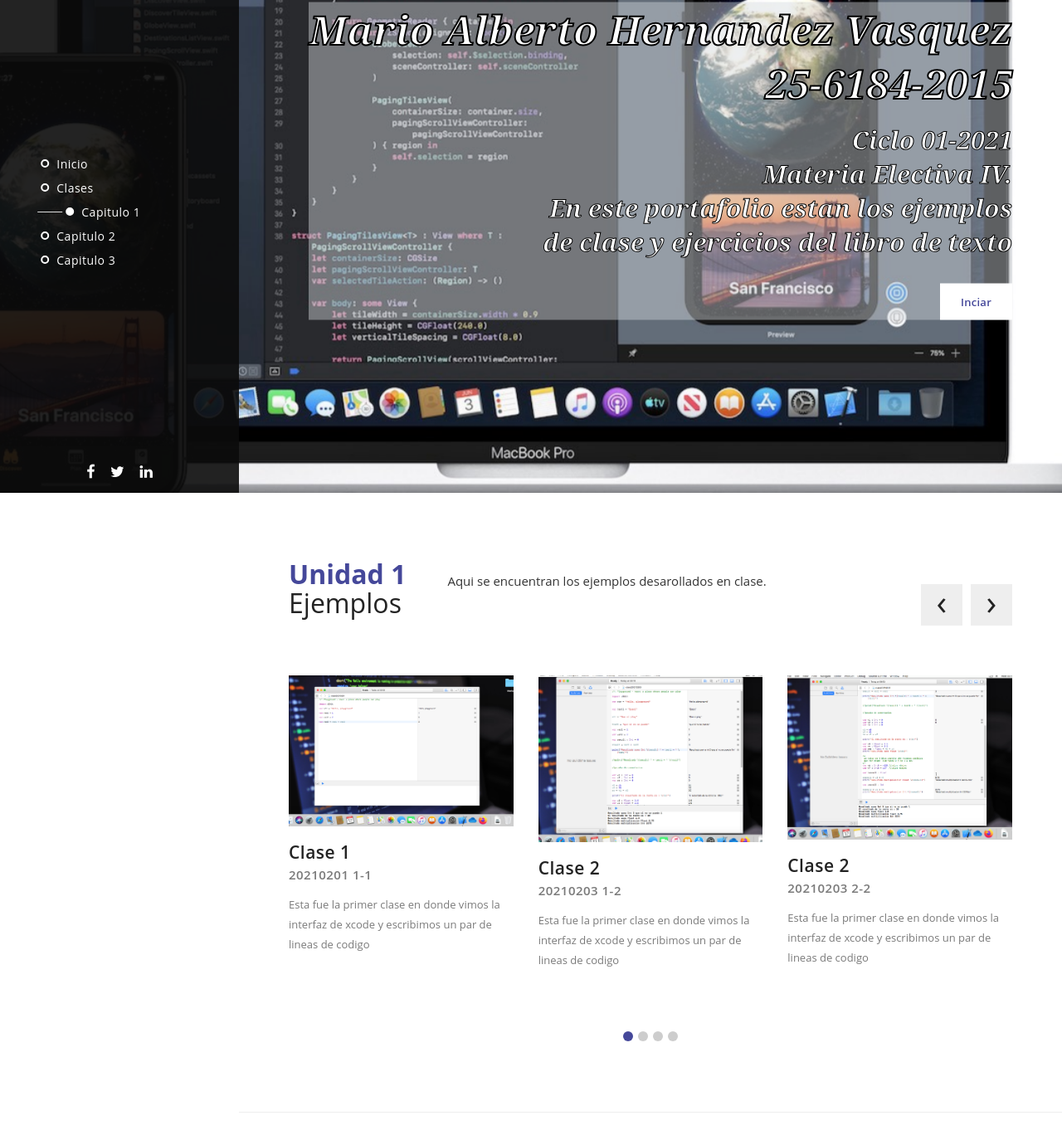
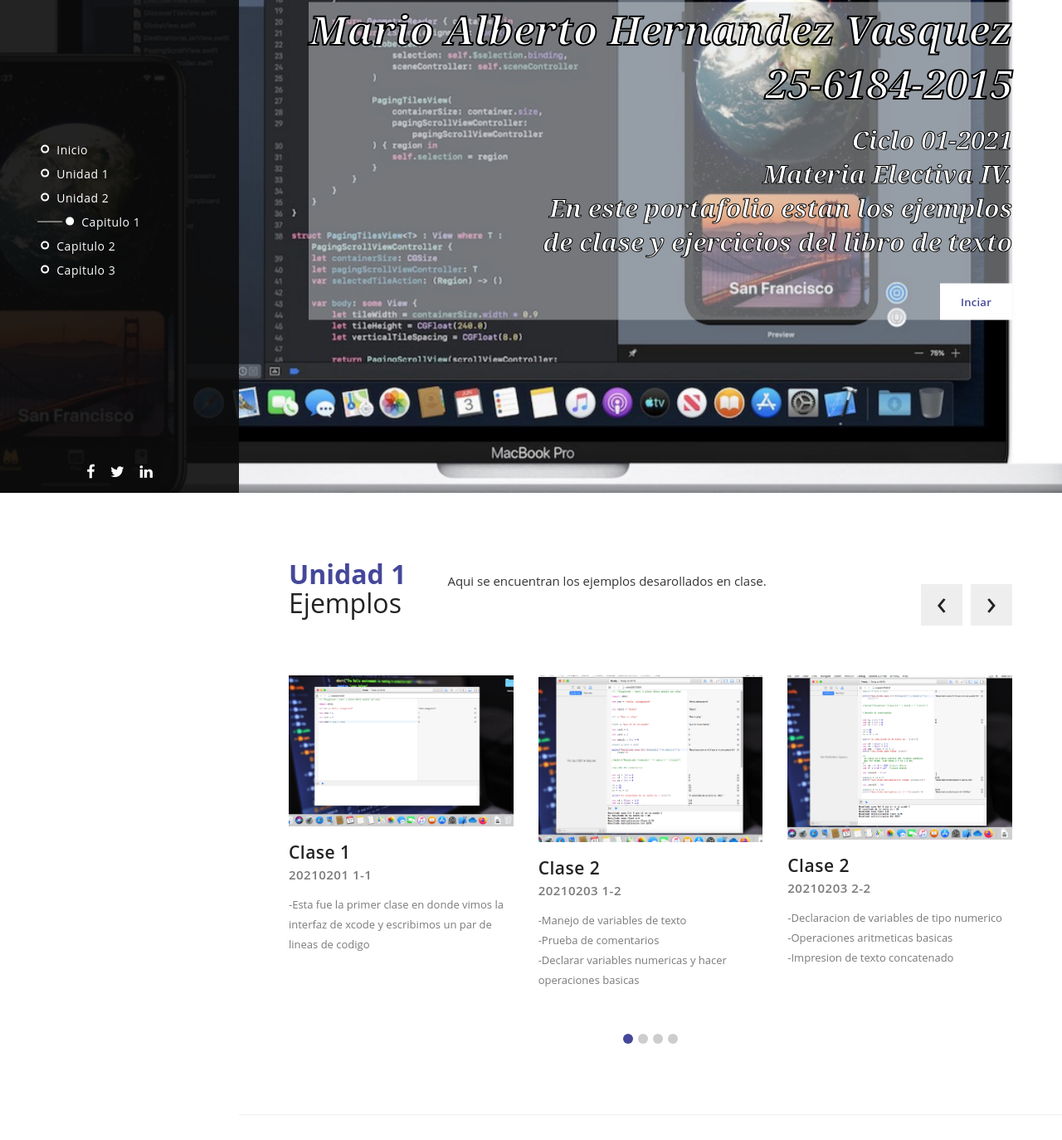
Before and after one commit to muzaprogrammer/portafolio2561842015, a plain HTML site: page index.html in a window 1280 px wide. Shown: the part 206-1580 px from the top of the page at 83% size. Drawn offline with Linux system fonts and the light colour scheme.

Commit message:
Arreglar clases unidad 1

```diff
--- a/index.html
+++ b/index.html
@@ -53,7 +53,14 @@
                         <a href="#cls1">
                             <span class="rect"></span>
                             <span class="circle"></span>
-                            Clases
+                            Unidad 1
+                        </a>
+                    </li>
+                    <li>
+                        <a href="#cls2">
+                            <span class="rect"></span>
+                            <span class="circle"></span>
+                            Unidad 2
                         </a>
                     </li>
                     <li>
@@ -137,96 +144,6 @@
                     </div>
                 </div>
                 <!-- // Item -->
-                <!--
-                <div class="item item-3">
-                    <div class="img-fill">
-                        <div class="image"></div>
-                        <div class="info">
-                            <div style="background-color:  #d6dbdf70;">
-                                <h1 class="textStyle textStroke1">Mario Alberto Hernandez Vasquez<br>25-6184-2015</h1>
-                                <h2 class="textStroke2">
-                                    Ciclo 01-2021
-                                    <br>
-                                    Materia Electiva IV.
-                                    <br>
-                                    En este portafolio estan los ejemplos
-                                    <br>
-                                    de clase y ejercicios del libro de texto
-                                </h2>
-                                <div class="white-button button">
-                                    <a href="#cap1">Inciar</a>
-                                </div>
-                            </div>
-                        </div>
-                    </div>
-                </div>
-                <div class="item item-4">
-                    <div class="img-fill">
-                        <div class="image"></div>
-                        <div class="info">
-                            <div style="background-color:  #d6dbdf70;">
-                                <h1 class="textStyle textStroke1">Mario Alberto Hernandez Vasquez<br>25-6184-2015</h1>
-                                <h2 class="textStroke2">
-                                    Ciclo 01-2021
-                                    <br>
-                                    Materia Electiva IV.
-                                    <br>
-                                    En este portafolio estan los ejemplos
-                                    <br>
-                                    de clase y ejercicios del libro de texto
-                                </h2>
-                                <div class="white-button button">
-                                    <a href="#cap1">Inciar</a>
-                                </div>
-                            </div>
-                        </div>
-                    </div>
-                </div>
-                <div class="item item-5">
-                    <div class="img-fill">
-                        <div class="image"></div>
-                        <div class="info">
-                            <div style="background-color:  #d6dbdf70;">
-                                <h1 class="textStyle textStroke1">Mario Alberto Hernandez Vasquez<br>25-6184-2015</h1>
-                                <h2 class="textStroke2">
-                                    Ciclo 01-2021
-                                    <br>
-                                    Materia Electiva IV.
-                                    <br>
-                                    En este portafolio estan los ejemplos
-                                    <br>
-                                    de clase y ejercicios del libro de texto
-                                </h2>
-                                <div class="white-button button">
-                                    <a href="#cap1">Inciar</a>
-                                </div>
-                            </div>
-                        </div>
-                    </div>
-                </div>
-                <div class="item item-6">
-                    <div class="img-fill">
-                        <div class="image"></div>
-                        <div class="info">
-                            <div style="background-color:  #d6dbdf70;">
-                                <h1 class="textStyle textStroke1">Mario Alberto Hernandez Vasquez<br>25-6184-2015</h1>
-                                <h2 class="textStroke2">
-                                    Ciclo 01-2021
-                                    <br>
-                                    Materia Electiva IV.
-                                    <br>
-                                    En este portafolio estan los ejemplos
-                                    <br>
-                                    de clase y ejercicios del libro de texto
-                                </h2>
-                                <div class="white-button button">
-                                    <a href="#cap1">Inciar</a>
-                                </div>
-                            </div>
-                        </div>
-                    </div>
-                </div>
-                -->
 
             </div>
         </div>
@@ -252,7 +169,7 @@
                                 <h4>Clase 1</h4>
                                 <span>20210201 1-1</span>
                                 <p>
-                                    Esta fue la primer clase en donde vimos la interfaz de xcode y escribimos un par de lineas de codigo
+                                    -Esta fue la primer clase en donde vimos la interfaz de xcode y escribimos un par de lineas de codigo
                                 </p>
                             </div>
                         </div>
@@ -267,7 +184,12 @@
                                 <h4>Clase 2</h4>
                                 <span>20210203 1-2</span>
                                 <p>
-                                    Esta fue la primer clase en donde vimos la interfaz de xcode y escribimos un par de lineas de codigo
+                                    -Manejo de variables de texto
+                                    <br>
+                                    -Prueba de comentarios
+                                    <br>
+                                    -Declarar variables numericas y hacer operaciones basicas
+
                                 </p>
                             </div>
                         </div>
@@ -282,7 +204,11 @@
                                 <h4>Clase 2</h4>
                                 <span>20210203 2-2</span>
                                 <p>
-                                    Esta fue la primer clase en donde vimos la interfaz de xcode y escribimos un par de lineas de codigo
+                                    -Declaracion de variables de tipo numerico
+                                    <br>
+                                    -Operaciones aritmeticas basicas
+                                    <br>
+                                    -Impresion de texto concatenado
                                 </p>
                             </div>
                         </div>
@@ -297,7 +223,7 @@
                                 <h4>Clase 3</h4>
                                 <span>20210210 1-3</span>
                                 <p>
-                                    Esta fue la primer clase en donde vimos la interfaz de xcode y escribimos un par de lineas de codigo
+                                    -Asignacion de valores agrupados a variables
                                 </p>
                             </div>
                         </div>
@@ -312,7 +238,11 @@
                                 <h4>Clase 3</h4>
                                 <span>20210210 2-3</span>
                                 <p>
-                                    Esta fue la primer clase en donde vimos la interfaz de xcode y escribimos un par de lineas de codigo
+                                    -Opcionales
+                                    <br>
+                                    -Tipos de alias
+                                    <br>
+                                    -Ambito de las variables
                                 </p>
                             </div>
                         </div>
@@ -327,7 +257,7 @@
                                 <h4>Clase 3</h4>
                                 <span>20210210 3-3</span>
                                 <p>
-                                    Esta fue la primer clase en donde vimos la interfaz de xcode y escribimos un par de lineas de codigo
+                                    -Definicion de etiquetas
                                 </p>
                             </div>
                         </div>
@@ -342,7 +272,11 @@
                                 <h4>Clase 4</h4>
                                 <span>20210213 1-3</span>
                                 <p>
-                                    Esta fue la primer clase en donde vimos la interfaz de xcode y escribimos un par de lineas de codigo
+                                    -Operador de asignacion
+                                    <br>
+                                    -Operadores aritmeticos
+                                    <br>
+
                                 </p>
                             </div>
                         </div>
@@ -357,7 +291,9 @@
                                 <h4>Clase 4</h4>
                                 <span>20210213 2-3</span>
                                 <p>
-                                    Esta fue la primer clase en donde vimos la interfaz de xcode y escribimos un par de lineas de codigo
+                                    -Operadores de comparacion
+                                    <br>
+                                    -Operador de rango
                                 </p>
                             </div>
                         </div>
@@ -372,7 +308,9 @@
                                 <h4>Clase 4</h4>
                                 <span>20210213 3-3</span>
                                 <p>
-                                    Esta fue la primer clase en donde vimos la interfaz de xcode y escribimos un par de lineas de codigo
+                                    -Operadores logicos
+                                    <br>
+                                    -Arreglos
                                 </p>
                             </div>
                         </div>
@@ -387,7 +325,7 @@
                                 <h4>Clase 5</h4>
                                 <span>20210215 1-1</span>
                                 <p>
-                                    Esta fue la primer clase en donde vimos la interfaz de xcode y escribimos un par de lineas de codigo
+                                    -Manejo de arreglos
                                 </p>
                             </div>
                         </div>
```
